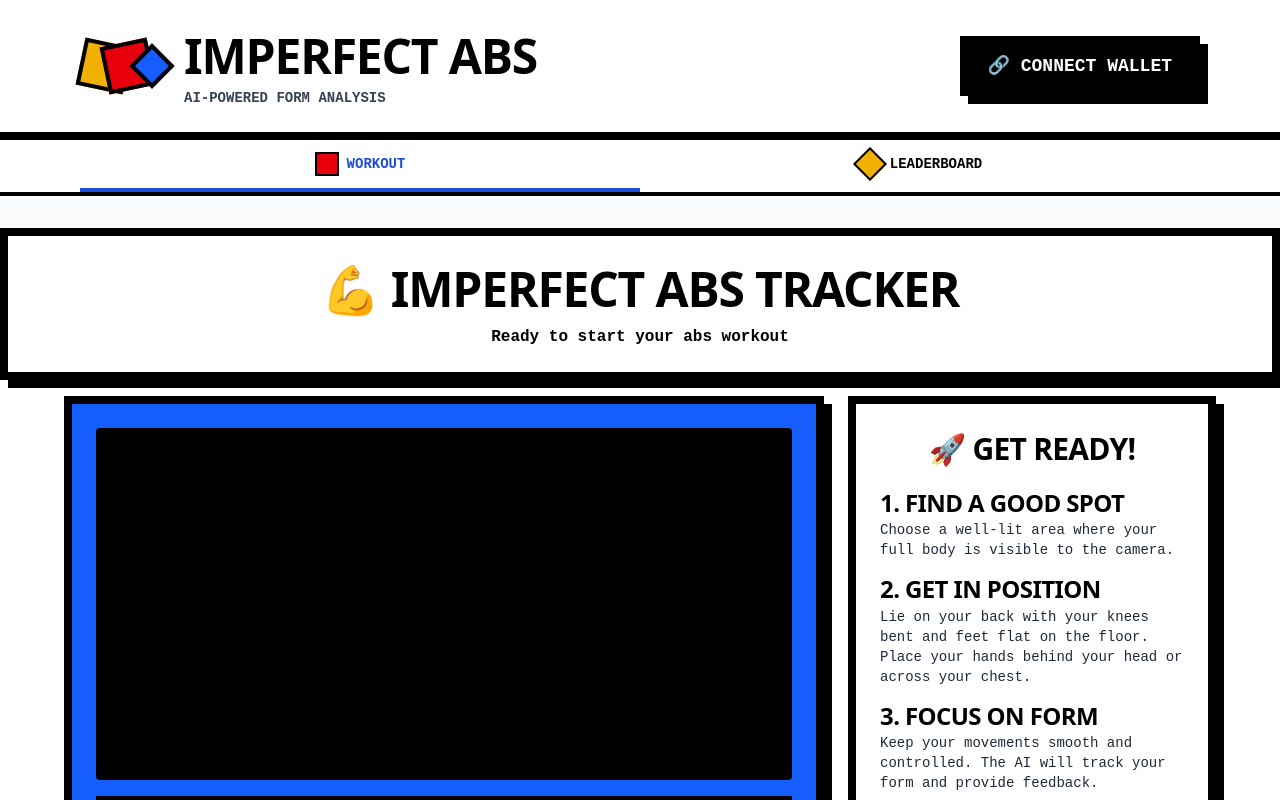
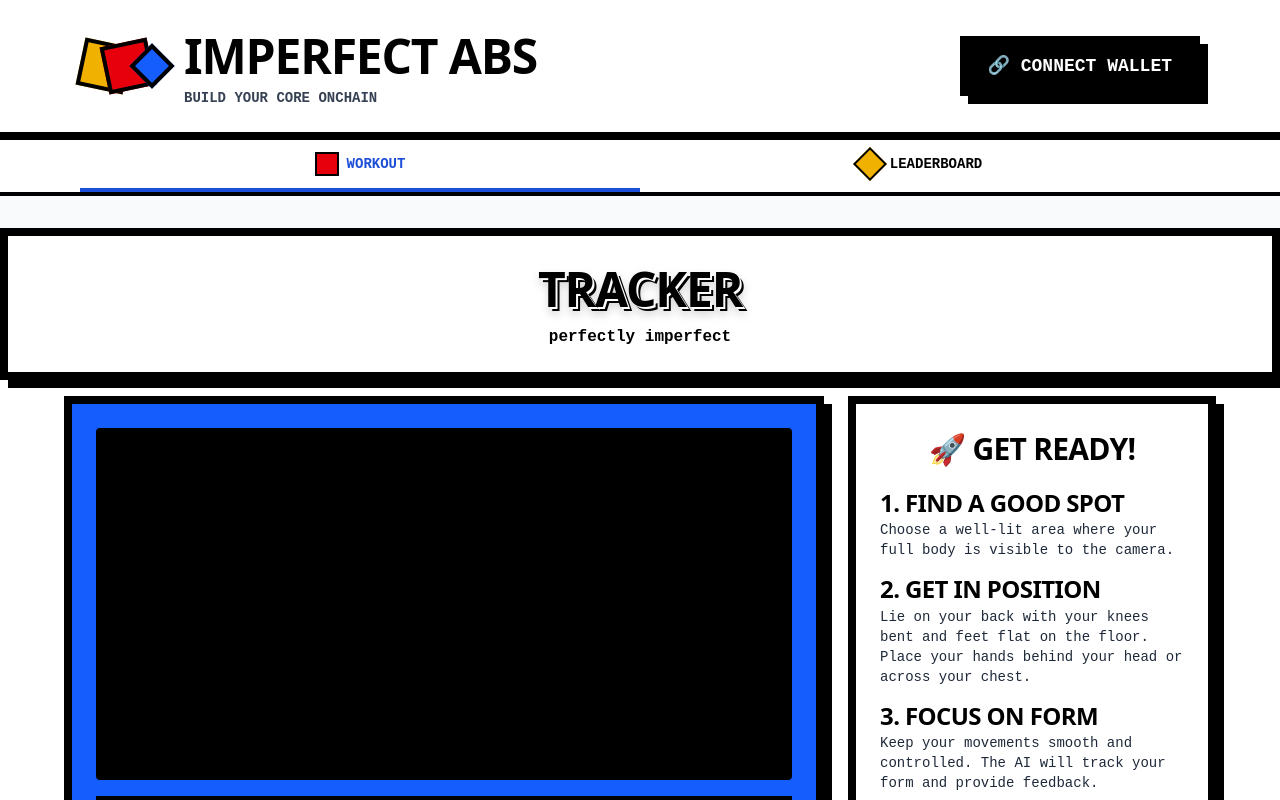
Before and after one commit to thisyearnofear/imperfectabs, a Next.js app: page / in a window 1280 px wide. Shown: the top 800 px of the page. Built offline with nearby package versions, Linux system fonts and the light colour scheme; no server answers.

Commit message:
small tweaks

```diff
--- a/src/app/page.tsx
+++ b/src/app/page.tsx
@@ -62,7 +62,7 @@ function HomeContent() {
                   IMPERFECT ABS
                 </h1>
                 <p className="text-xs md:text-sm font-mono font-bold text-gray-700 uppercase">
-                  AI-POWERED FORM ANALYSIS
+                  BUILD YOUR CORE ONCHAIN
                 </p>
               </div>
             </div>
--- a/src/components/ImprovedWorkoutTracker.tsx
+++ b/src/components/ImprovedWorkoutTracker.tsx
@@ -294,7 +294,7 @@ export default function ImprovedWorkoutTracker() {
   // Get status message
   const getStatusMessage = () => {
     if (!workoutState.isActive && !workoutState.hasCompletedWorkout) {
-      return "Ready to start your abs workout";
+      return "perfectly imperfect";
     }
 
     if (workoutState.isInitializing) {
@@ -310,8 +310,11 @@ export default function ImprovedWorkoutTracker() {
     <div className="flex flex-col min-h-screen bg-white">
       {/* Header */}
       <div className="abs-card-brutal p-4 mb-4">
-        <h1 className="text-2xl md:text-3xl font-black text-center uppercase">
-          💪 Imperfect Abs Tracker
+        <h1
+          className="text-2xl md:text-3xl font-black text-center uppercase text-black drop-shadow-lg"
+          style={{ textShadow: "2px 2px 0 #fff, 4px 4px 0 #000" }}
+        >
+          Tracker
         </h1>
         <p className="text-center text-black font-bold mt-2">
           {getStatusMessage()}
```
